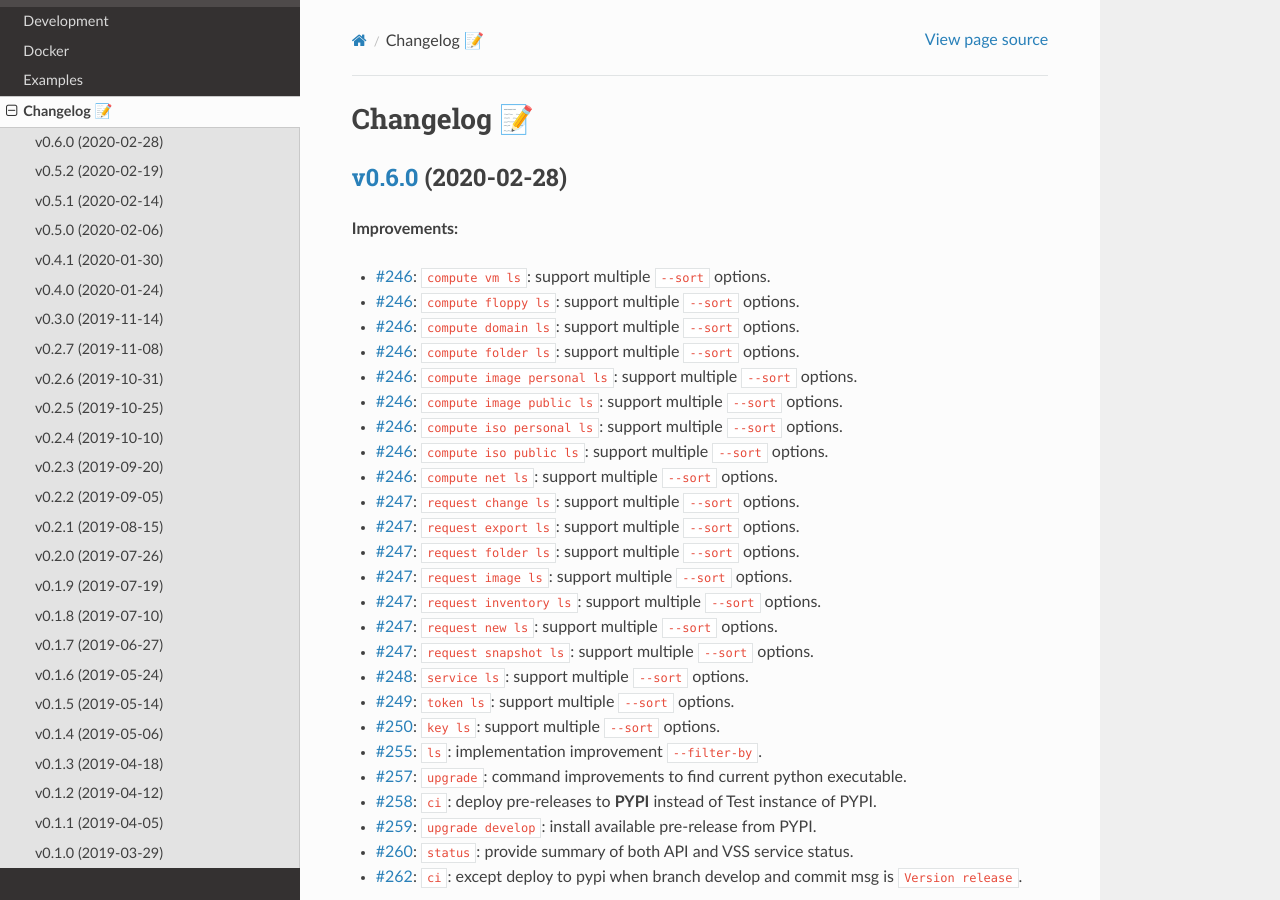
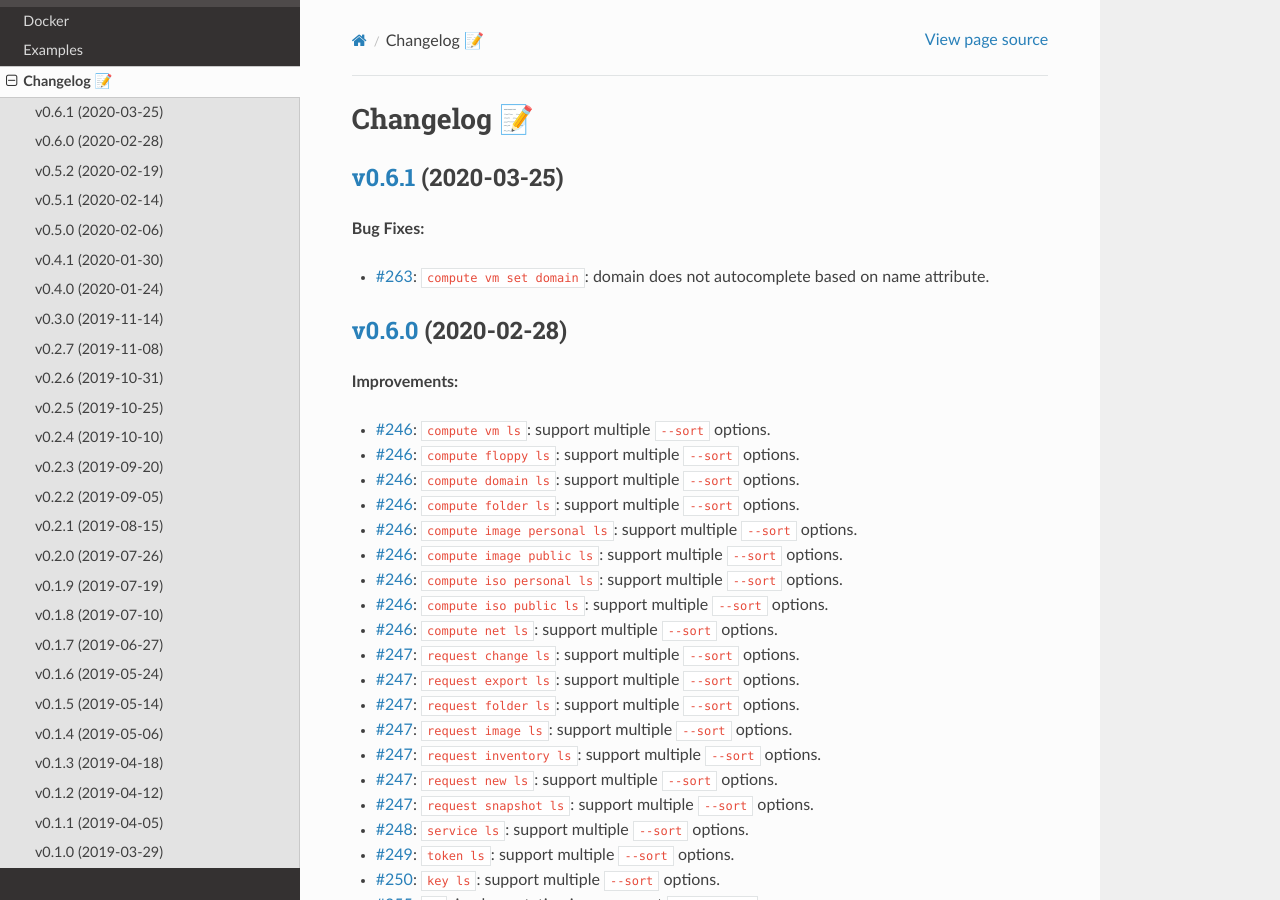
Before and after one commit to EIS-ITS/vss-cli, a Sphinx documentation site: the page built from docs/changelog.rst, in a window 1280 px wide and 900 px high. Built offline with Sphinx 7.4.7 and the Read the Docs theme 2.0.0, drawn with Linux system fonts in a browser that asks for light colours; the version number could not be read and is left out.

Commit message:
Issue #264: 🎉Version release v0.6.1 - fixes #264

```diff
--- a/docs/changelog.rst
+++ b/docs/changelog.rst
@@ -1,6 +1,13 @@
 
 Changelog 📝
 ============
+
+`v0.6.1 <https://gitlab-ee.eis.utoronto.ca/vss/vss-cli/tags/v0.6.0>`_ (2020-03-25)
+--------------------------------------------------------------------------------------
+
+**Bug Fixes:**
+
+- `#263 <https://gitlab-ee.eis.utoronto.ca/vss/vss-cli/issues/263>`_:  ``compute vm set domain``: domain does not autocomplete based on name attribute.
 
 
 `v0.6.0 <https://gitlab-ee.eis.utoronto.ca/vss/vss-cli/tags/v0.6.0>`_ (2020-02-28)
```
Also changed, not shown: CHANGELOG.md (+6 -0 lines), .bumpversion.cfg, 3 other files.
